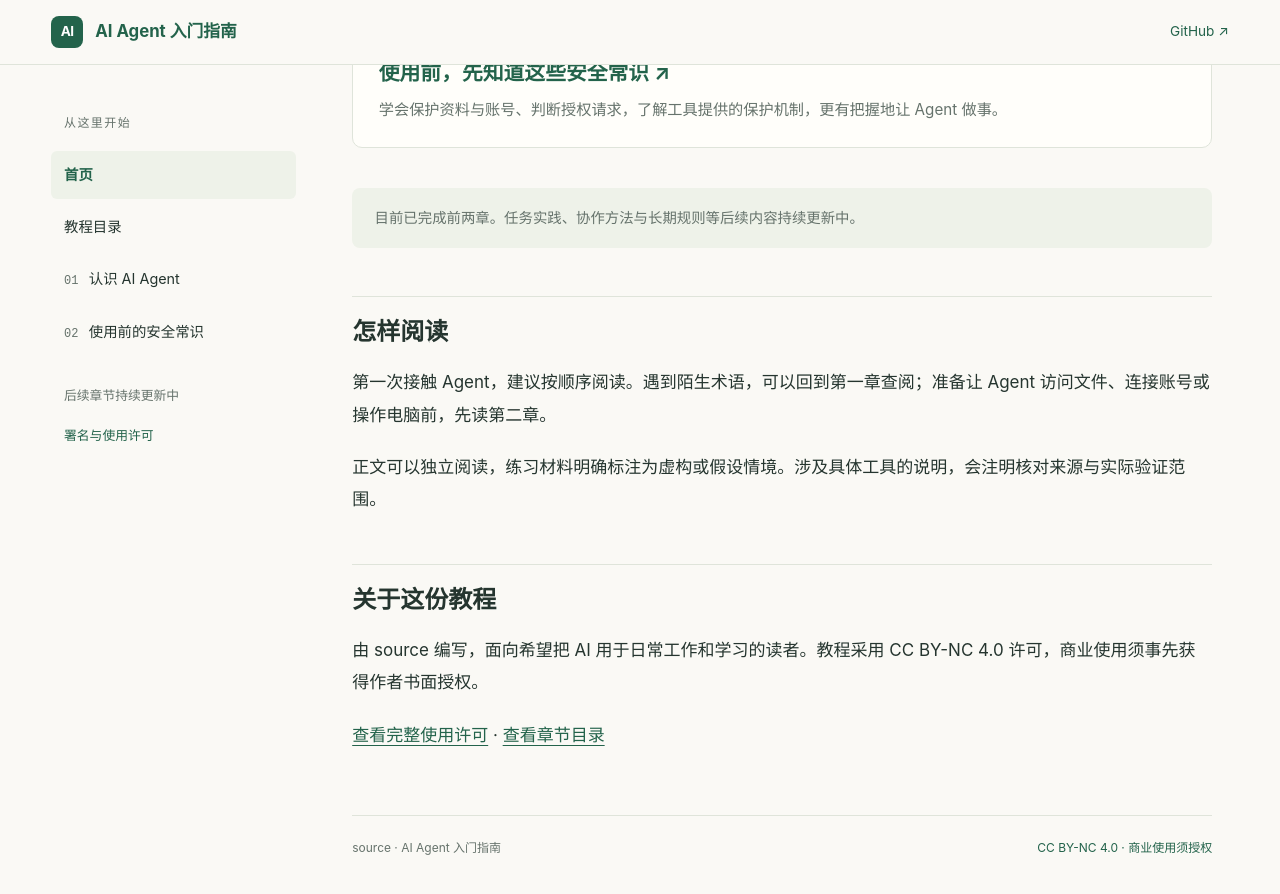
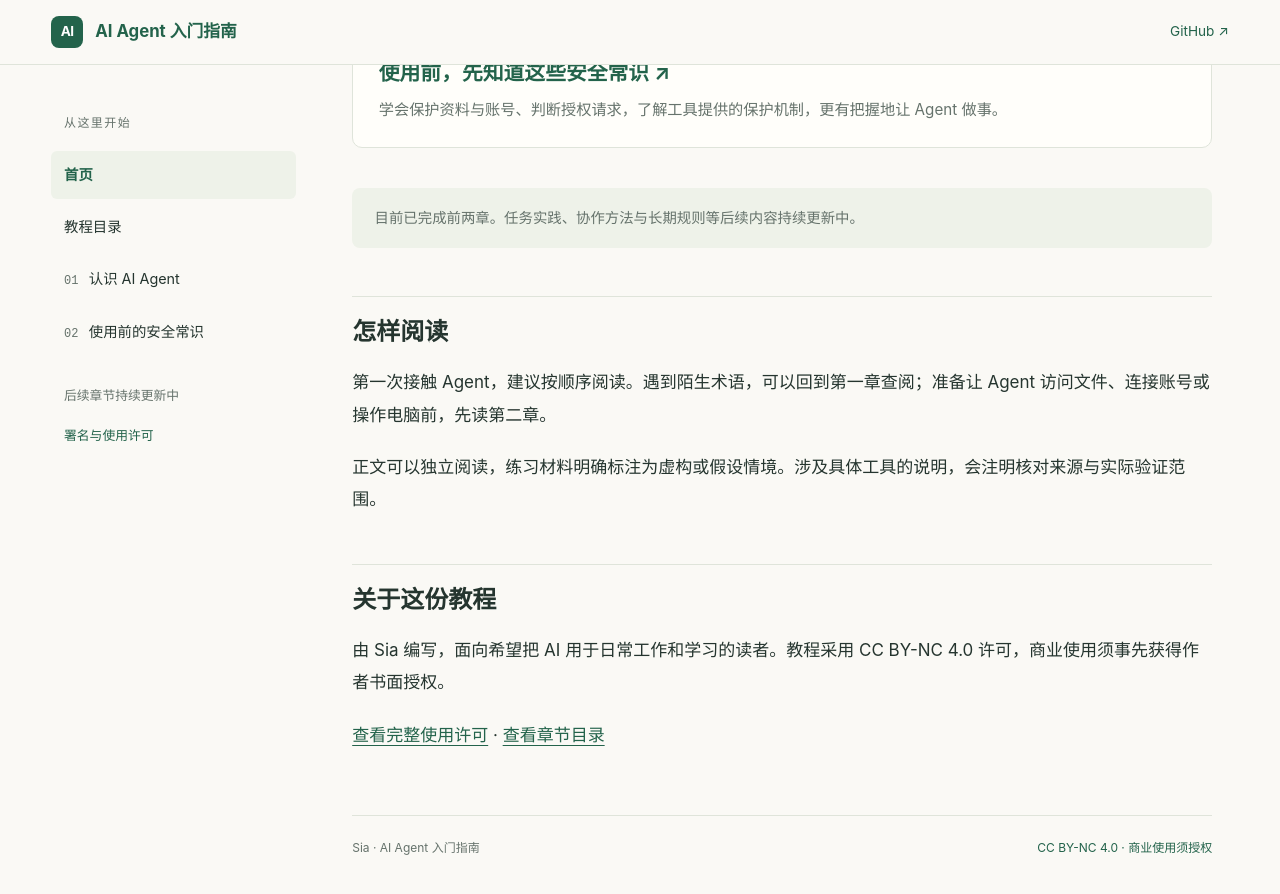
Before and after one commit to Sia424/my-ai-lesson-repo, a Jekyll site: the page built from index.md, in a window 1280 px wide and 900 px high, scrolled down 620 px. Shown: the top 894 px of the window. Built offline with Jekyll 4.4.1, drawn with Linux system fonts in a browser that asks for light colours; some of the changed text lies outside the part shown.

Commit message:
docs: 将公开作者署名统一为 Sia 并同步许可声明

```diff
--- a/_layouts/default.html
+++ b/_layouts/default.html
@@ -30,7 +30,7 @@
         {{ content }}
       </article>
       <footer class="page-footer">
-        <span>source · AI Agent 入门指南</span>
+        <span>Sia · AI Agent 入门指南</span>
         <a href="{{ '/license/' | relative_url }}">CC BY-NC 4.0 · 商业使用须授权</a>
       </footer>
     </main>
--- a/index.md
+++ b/index.md
@@ -3,7 +3,7 @@ title: 从零开始，与 AI Agent 一起做事
 permalink: /
 home: true
 ---
-<p class="eyebrow">SOURCE / 面向非技术人员的入门教程</p>
+<p class="eyebrow">Sia / 面向非技术人员的入门教程</p>
 
 # 从零开始，<br>与 AI Agent 一起做事。
 
@@ -32,6 +32,6 @@ home: true
 
 ## 关于这份教程
 
-由 source 编写，面向希望把 AI 用于日常工作和学习的读者。教程采用 CC BY-NC 4.0 许可，商业使用须事先获得作者书面授权。
+由 Sia 编写，面向希望把 AI 用于日常工作和学习的读者。教程采用 CC BY-NC 4.0 许可，商业使用须事先获得作者书面授权。
 
 [查看完整使用许可](license.md) · [查看章节目录](docs/README.md)
```
Also changed, not shown: AGENTS.md (+2 -0 lines), PUBLISH_PLAN.md (+1 -1 lines), ROADMAP.md (+2 -0 lines), README.md, 1 other file.
